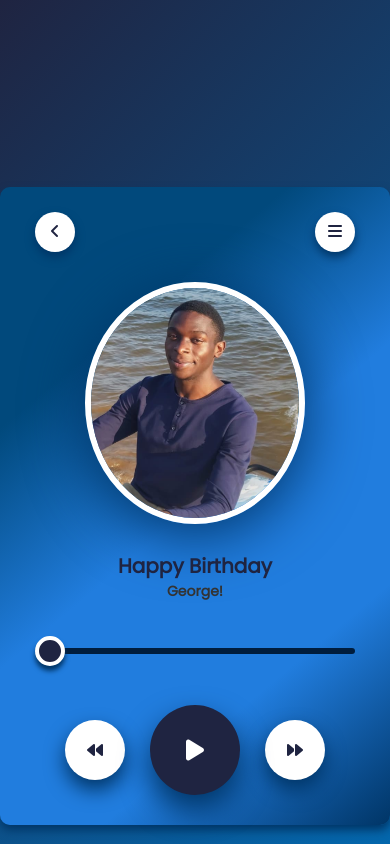
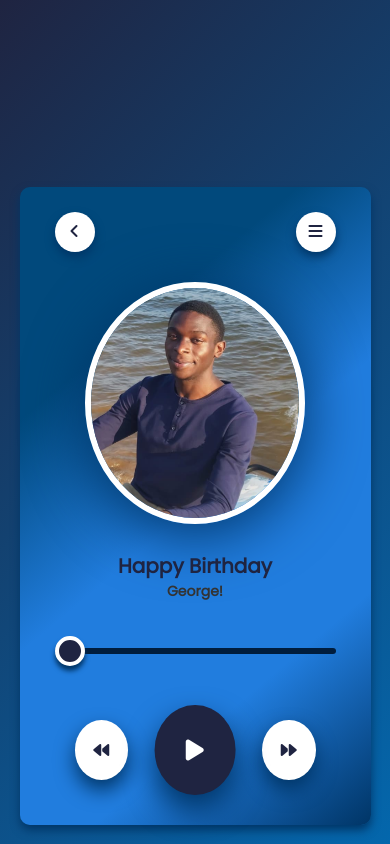
Before and after one commit to MariaBeatriceNamatovu/Music-Player2, a plain HTML site: page index.html in a window 390 px wide. Shown: the top 844 px of the page. Drawn offline with Linux system fonts and the light colour scheme.

Commit message:
responsive

```diff
--- a/style.css
+++ b/style.css
@@ -12,16 +12,19 @@
     align-items: center;
     justify-content: center;
     flex-wrap: wrap;
-    box-shadow: ;
+
 }
 .music-player{
     background: linear-gradient(140deg, #01497c, #01497c, #217DDE, #217DDE, #003566);
     width: 400px;
+    max-width: 500px;
+    margin: 0 auto;
     padding: 25px 35px;
     text-align: center;
     border-radius: 10px;
     box-shadow: 0 5px 10px #003566;
 }
+
 nav{
     display: flex;
     justify-content: space-between;
@@ -130,3 +133,15 @@ ul li{
 ul li:hover{
     text-decoration: underline solid 2px #003566;
 }
+
+@media only screen and (max-width: 600px) {
+    .music-player {
+        max-width: 80%; /* Adjust max-width for smaller screens */
+    }
+}
+
+@media only screen and (max-width: 400px) {
+    .music-player {
+        max-width: 90%; /* Further reduce max-width for even smaller screens */
+    }
+}
```
